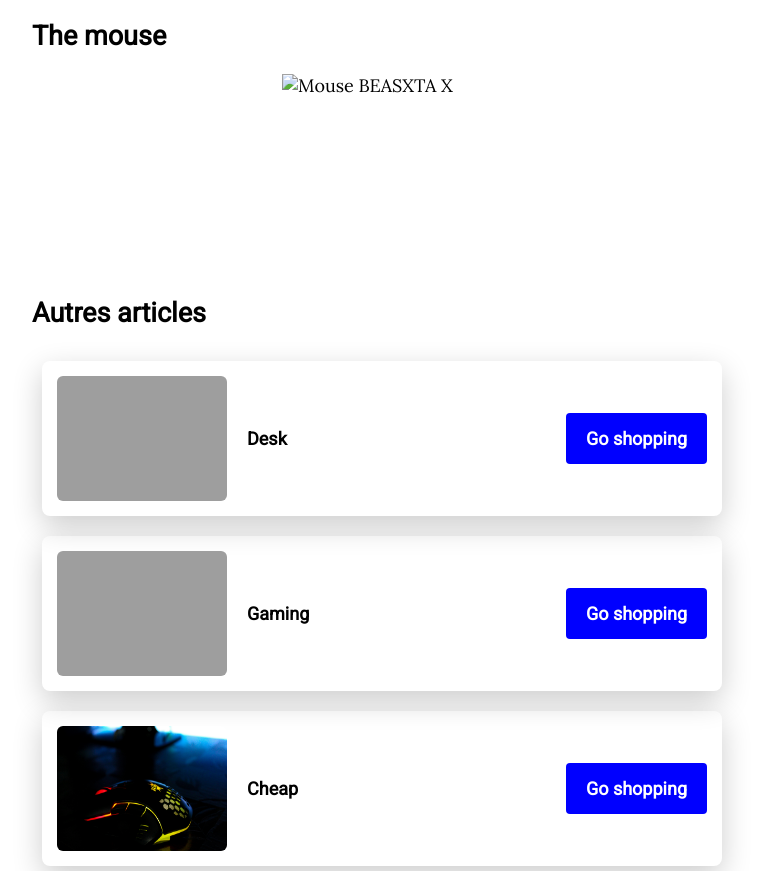
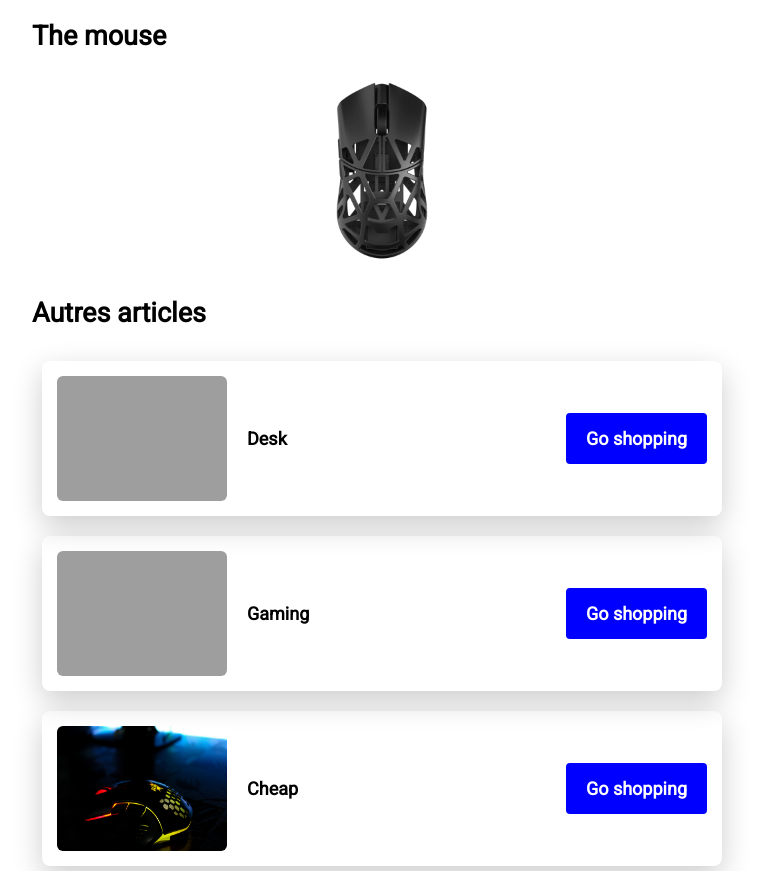
Before and after one commit to 1805Cece/Gaming-Mouse, a plain HTML site: page index.html in a window 1280 px wide. Shown: the part 962-1833 px from the top of the page, without its empty margins (258-1021 px from the left). Drawn offline with Linux system fonts and the light colour scheme; the site is published under a folder, as on GitHub Pages, so addresses that start at the root find nothing; a script that the page names is missing.

Commit message:
Update index.html

```diff
--- a/index.html
+++ b/index.html
@@ -22,7 +22,7 @@
         <p>Très peu sont les constructeurs ayant décidés de se lancer dans la conception de souris gaming en magnésium. La raison principale étant son prix comparé aux matériaux standards qui s’avère plus élevé. En contrepartie le magnésium apporte une légèreté plus importante et un côté premium à la souris, c’est sur le magnésium que WLMouse a misé pour sa BEASXTA X ! La coque alvéolée vient compléter cette recherche de légèreté et ça se ressent dans les 39 petits grammes de la souris iconiques de BLMouse ! Malgré son petit gabarit, la BEASXTA n’en est pas moins performante, au contraire, elle est même impressionnante avec un accès à la 8K et des switchs Omron Optiques !</p>
 
         <h2>The mouse</h2>
-        <img class="mouse" src="/image/mouse.jpg" alt="Mouse BEASXTA X">
+        <img class="mouse" src="image/mouse.jpg" alt="Mouse BEASXTA X">
 
         <h2>Autres articles</h2>
         <div class="cards">
```
